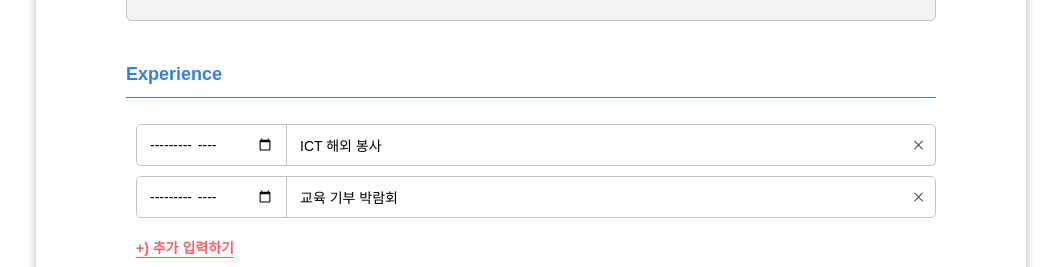
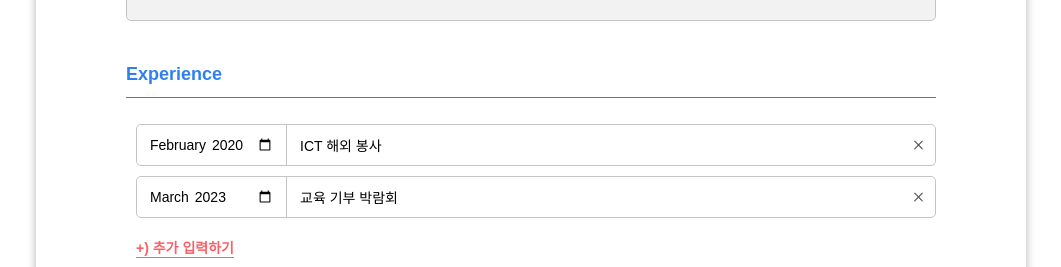
Before and after one commit to weniv/MAKE-RE, a React (Create React App) app: page / in a window 1280 px wide. Shown: the part 2540-2807 px from the top of the page, without its empty margins (109-1170 px from the left). Built offline with nearby package versions, Linux system fonts and the light colour scheme.

Commit message:
Fix: date-year 변수명 변경

```diff
--- a/src/app/App.jsx
+++ b/src/app/App.jsx
@@ -9,8 +9,8 @@ function App() {
     name: '전유진',
     enName: 'YouJin Jeon',
     experience: [
-      { year: 2020, contents: 'ICT 해외 봉사' },
-      { year: 2022, contents: '교육 기부 박람회' },
+      { date: '2020-02', contents: 'ICT 해외 봉사' },
+      { date: '2023-03', contents: '교육 기부 박람회' },
     ],
     certificate: [
       { year: 2020, contents: '컴퓨터 활용능력 1급' },
```
